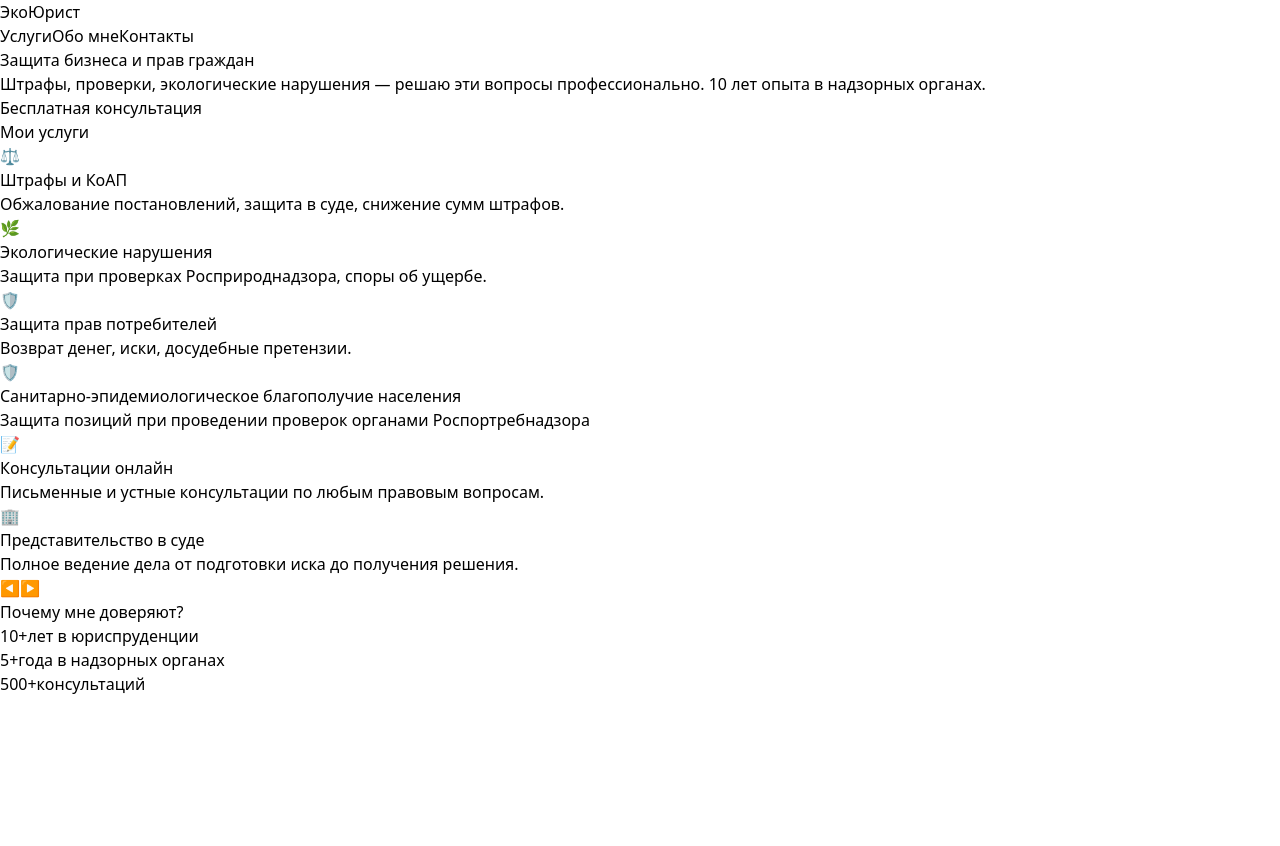
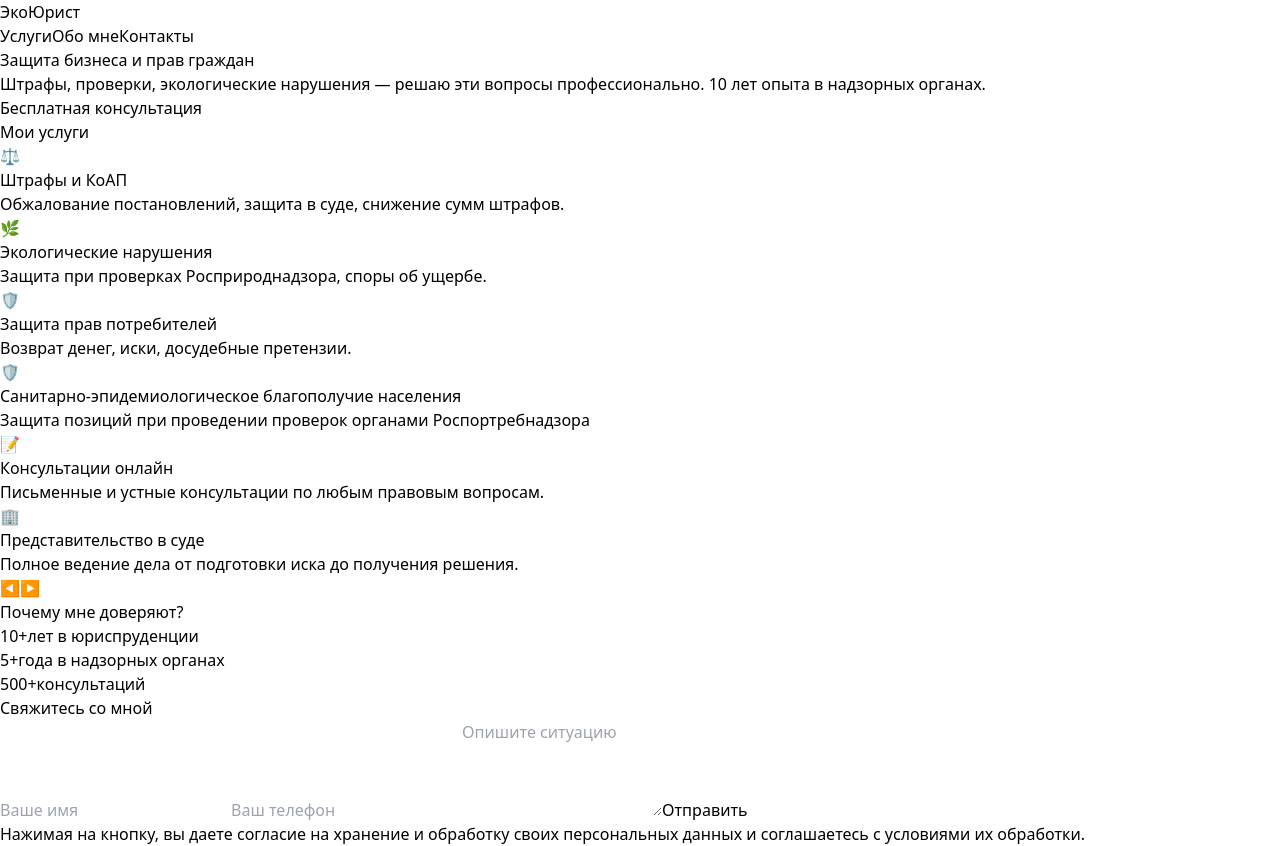
Before and after one commit to Freemason-EAG/myWebsite, a React (Vite) app: page / in a window 1280 px wide. Before the commit the page ends 800 px from the top, so only its background shows below. Built offline with nearby package versions, Linux system fonts and the light colour scheme.

Commit message:
add ContactForm

```diff
--- a/src/App.jsx
+++ b/src/App.jsx
@@ -2,6 +2,7 @@ import Header from './components/Header'
 import Hero from './components/Hero'
 import Services from './components/Services'
 import About from './components/About'
+import ContactForm from './components/ContactForm'
 
 const App = () => {
   return (
@@ -10,6 +11,7 @@ const App = () => {
       <Hero />
       <Services />
       <About />
+      <ContactForm />
     </div>
   )
 }
--- /dev/null
+++ b/src/components/ContactForm.jsx
@@ -0,0 +1,39 @@
+const ContactForm = () => {
+  return (
+    <section className="py-16 bg-gray-50">
+      <div className="container mx-auto px-4 max-w-2xl">
+        <h2 className="text-3xl font-bold text-center text-gray-800 mb-8">
+          Свяжитесь со мной
+        </h2>
+        <form className="space-y-4">
+          <input
+            type="text"
+            placeholder="Ваше имя"
+            className="w-full p-3 border border-gray-300 rounded-lg focus:outline-none focus:ring-2 focus:ring-green-500 focus:border-transparent"
+          />
+          <input
+            type="tel"
+            placeholder="Ваш телефон"
+            className="w-full p-3 border border-gray-300 rounded-lg focus:outline-none focus:ring-2 focus:ring-green-500 focus:border-transparent"
+          />
+          <textarea
+            rows="4"
+            placeholder="Опишите ситуацию"
+            className="w-full p-3 border border-gray-300 rounded-lg focus:outline-none focus:ring-2 focus:ring-green-500 focus:border-transparent"
+          />
+          <button
+            type="submit"
+            className="w-full bg-green-600 hover:bg-green-700 text-white font-semibold py-3 px-6 rounded-lg transition duration-200"
+          >
+            Отправить
+          </button>
+        </form>
+        <p className="text-xs text-gray-500 text-center mt-4">
+          Нажимая на кнопку, вы даете согласие на хранение и обработку своих персональных данных и соглашаетесь с условиями их обработки.
+        </p>
+      </div>
+    </section>
+  )
+}
+
+export default ContactForm
```
